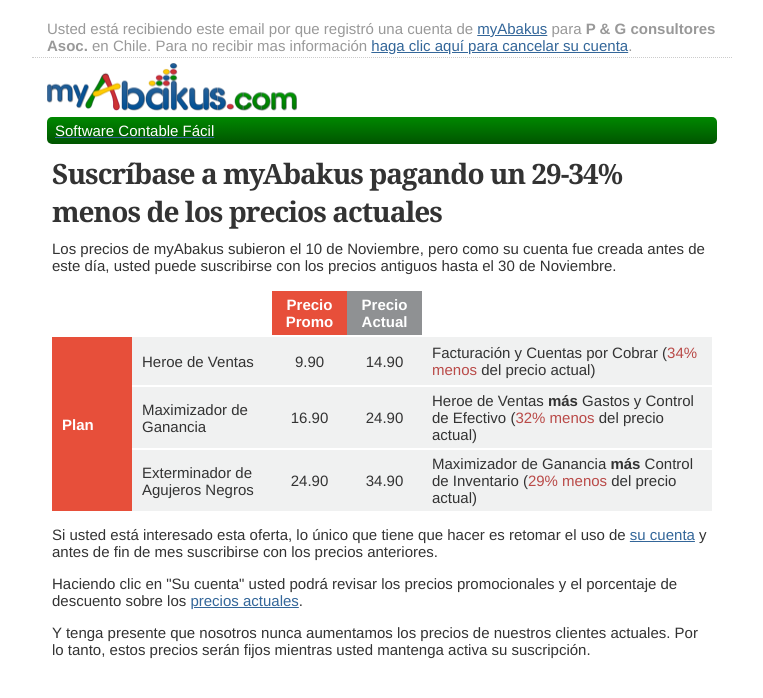
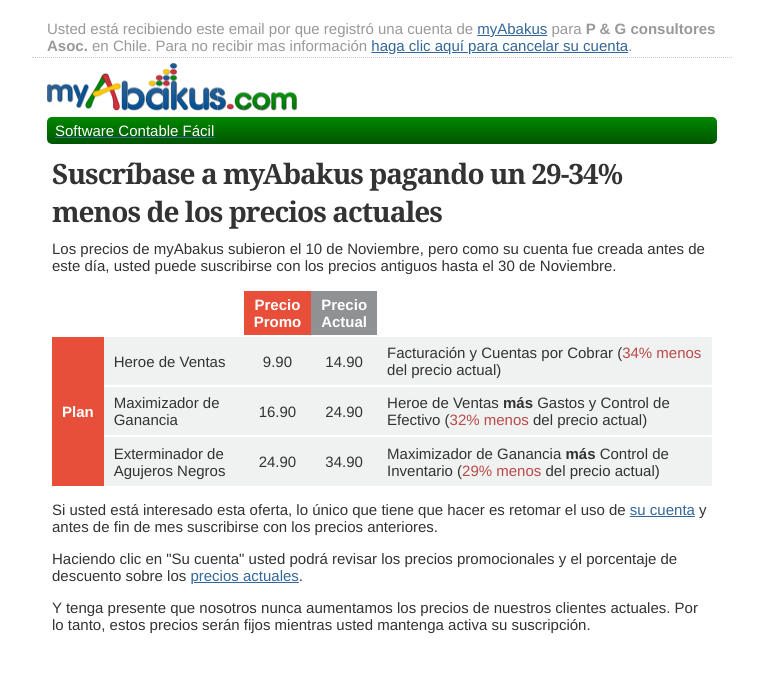
Before and after one commit to loduis/email, a plain HTML site: page precios.html in a window 1280 px wide. Shown: the whole page, without its empty margins (258-1021 px from the left). Drawn offline with Linux system fonts and the light colour scheme.

Commit message:
pricing promo email table adjustments

```diff
--- a/css/precios.css
+++ b/css/precios.css
@@ -6,7 +6,7 @@ table
 
 .col-1
 {
-    width: 80px;
+    width: 40px;
 }
 
 .col-2
@@ -16,15 +16,21 @@ table
 
 .col-3
 {
-    width: 75px;
+    width: 50px;
     text-align: center;
 }
 
 .col-4
 {
-    width: 75px;
+    width: 50px;
     text-align: center;
 }
+
+.col-5
+{
+    min-width: 240px;
+}
+
 
 th
 {
```
